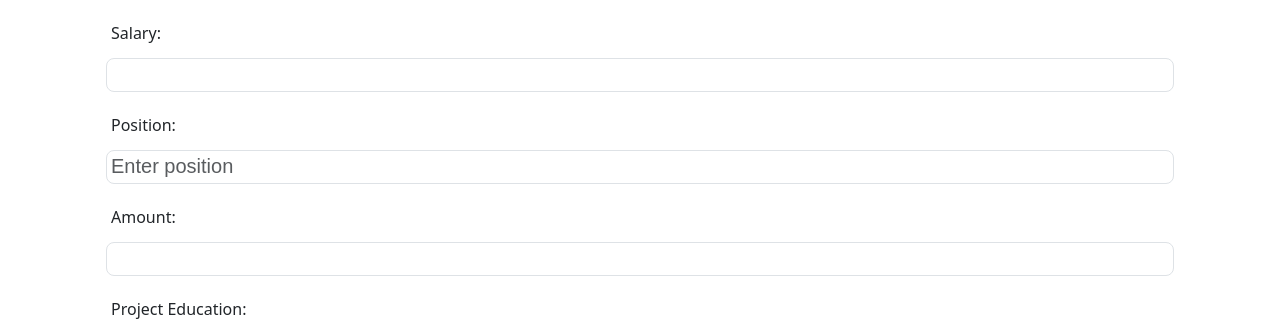
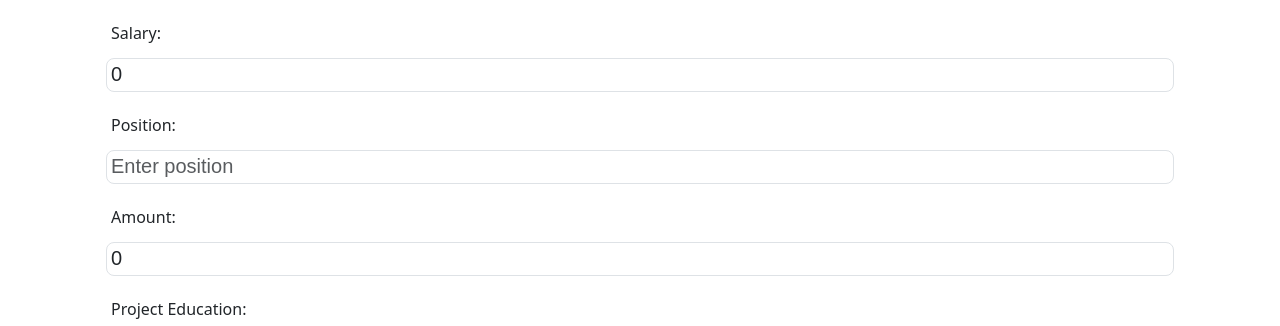
Before and after one commit to Saharat-GH/Register_App-master, a React (Vite) app: page /profile in a window 1280 px wide. Shown: the part 753-1079 px from the top of the page. Built offline with nearby package versions, Linux system fonts and the light colour scheme.

Commit message:
fix init value of some number state in HRCreateProject.jsx

```diff
--- a/src/routes/HRCreateProject.jsx
+++ b/src/routes/HRCreateProject.jsx
@@ -10,9 +10,9 @@ function HRCreateProject() {
   const [projectDetail, setProjectDetail] = useState("");
   const [startingDate, setStartingDate] = useState("");
   const [closingDate, setClosingDate] = useState("");
-  const [projectSalary, setProjectSalary] = useState();
+  const [projectSalary, setProjectSalary] = useState(0.0);
   const [projectPosition, setProjectPosition] = useState("");
-  const [projectAmount, setProjectAmount] = useState();
+  const [projectAmount, setProjectAmount] = useState(0);
   const [projectEducation, setProjectEducation] = useState("");
   const [projectImage, setProjectImage] = useState("");
 
```
